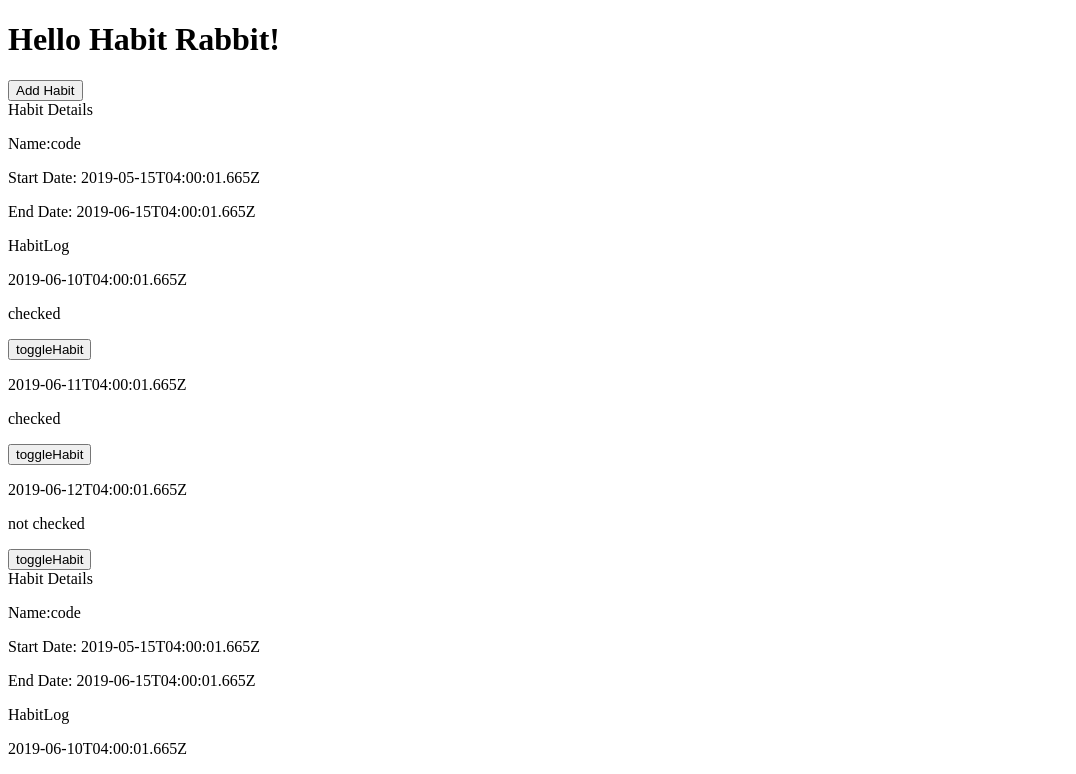
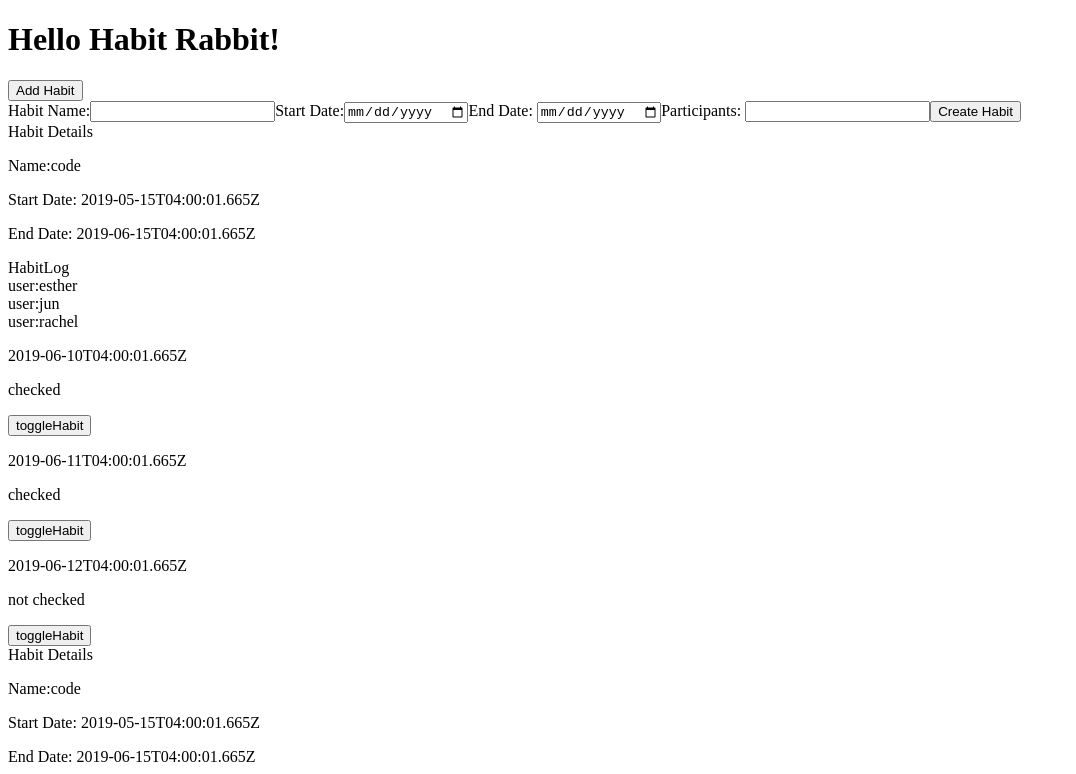
Before and after one commit to cs-eevee/habitrabbit, a React app: page / in a window 1280 px wide. Shown: the top 774 px of the page, without its empty margins (0-1076 px from the left). Built offline with nearby package versions, Linux system fonts and the light colour scheme; the HTML template or start-up script is replaced by a standard one.

Commit message:
add addHabit functionality

```diff
--- a/src/frontend/components/AppContainer.js
+++ b/src/frontend/components/AppContainer.js
@@ -42,7 +42,7 @@ class AppContainer extends Component {
     return (
       <div>
         <button>Add Habit</button>
-        {/* <AddHabit /> */}
+        <AddHabit />
         {this.renderHabitContainers()}
       </div>
     );
--- a/src/frontend/components/habits/AddHabit.js
+++ b/src/frontend/components/habits/AddHabit.js
@@ -1,3 +1,13 @@
+/**
+ * ************************************
+ *
+ * @module AddHabit.js
+ * @author Esther and Bruce
+ * @date 6/15/2019
+ * @description Add habit component for creating habits
+ *
+ * ************************************
+ */
 import React, { Component } from 'react';
 import { connect } from 'react-redux';
 import { bindActionCreators } from 'redux';
@@ -5,19 +15,80 @@ import { bindActionCreators } from 'redux';
 import { addHabit } from './actions';
 
 class AddHabit extends Component {
+  // user is current user
+  // add in habit name
+  // add in start date and end date
+  // invite participants
+
+  constructor() {
+    super();
+    this.state = {
+      name: '',
+      startDate: '',
+      endDate: '',
+      participants: [],
+    };
+  }
+
+  onTextInputChange = (event, state) => {
+    console.log('event target value', event.target.value);
+    this.setState({
+      [state]: event.target.value,
+    });
+  };
+
+  handleSubmit = event => {
+    event.preventDefault();
+    console.log('this.props:', this.props);
+    const { name, startDate, endDate, participants } = this.state;
+    const { addHabit, currentUser } = this.props;
+    addHabit(name, startDate, endDate, participants, currentUser);
+  };
+
   render() {
-    console.log(addHabit);
+    const { name, startDate, endDate, participants } = this.state;
 
     return (
-      <div>
-        <button onClick={() => this.props.addHabit()}>Click me</button>
-      </div>
+      <form onSubmit={e => this.handleSubmit(e)}>
+        <label htmlFor="habit-name" className="habit-name-label">
+          Habit Name:
+          <input
+            type="text"
+            className="habit-name-input"
+            value={name}
+            onChange={e => this.onTextInputChange(e, 'name')}
+          />
+        </label>
+        <label htmlFor="start-date-picker" className="start-date-picker">
+          Start Date:
+          <input
+            type="date"
+            className="smart-date-picker"
+            value={startDate}
+            onChange={e => this.onTextInputChange(e, 'startDate')}
+          />
+        </label>
+        <label
+          htmlFor="end-date-picker"
+          className="end-date-picker"
+          value={endDate}
+          onChange={e => this.onTextInputChange(e, 'endDate')}
+        >
+          End Date: <input type="date" className="end-date-picker" />
+        </label>
+        {/* // TODO: Make this work */}
+        <label htmlFor="participants-input" className="participants-input-label">
+          Participants: <input type="text" className="participants-input" />
+        </label>
+        <input type="submit" className="add-habit-button" value="Create Habit" />
+      </form>
     );
   }
 }
 
 const mapStateToProps = state => ({
   habits: state.habits.habits,
+  currentUser: state.users.currentUser,
 });
 
 const mapDispatchToProps = dispatch => bindActionCreators({ addHabit }, dispatch);
--- a/src/frontend/components/habits/HabitContainer.js
+++ b/src/frontend/components/habits/HabitContainer.js
@@ -24,9 +24,7 @@ class HabitContainer extends Component {
 
   render() {
     const { toggleHabit, habit, habitIndex } = this.props;
-    console.log(this.props.habit);
     const { name, startDate, endDate } = this.props.habit;
-    console.log('name and dates in habitcontainer:', name, startDate);
     return (
       <div>
         <HabitDetails name={name} startDate={startDate} endDate={endDate} />
--- a/src/frontend/components/habits/HabitLog.js
+++ b/src/frontend/components/habits/HabitLog.js
@@ -10,13 +10,14 @@
  */
 
 import React from 'react';
+import HabitParticipants from './HabitParticipants';
 
 const HabitLog = props => {
   /**
    * Maps over a list of habit logs and renders habit's logs
-   * with checked/unchecked
+   * with checked/unchecked.
    *
-   * @return {array} list of user's habits rendered in JSX
+   * @return {array} renders habit name and dates in JSX
    *
    * @example
    * renderHabitLogs()
@@ -34,11 +35,14 @@ const HabitLog = props => {
       );
     });
   };
+  const { participants, log } = props.habit;
+  console.log('props in habitlog:', participants);
 
   return (
     <div>
       <div>HabitLog</div>
-      {renderHabitLogs()}
+      <HabitParticipants participants={participants} />
+      {log && renderHabitLogs()}
     </div>
   );
 };
--- /dev/null
+++ b/src/frontend/components/habits/HabitParticipants.js
@@ -0,0 +1,34 @@
+/**
+ * ************************************
+ *
+ * @module HabitParticipants.js
+ * @author Esther and Bruce
+ * @date 6/14/2019
+ * @description component to hold partipants
+ *
+ * ************************************
+ */
+
+import React from 'react';
+
+const HabitParticipants = props => {
+  const { participants } = props;
+
+  /**
+   * Maps over a list of participants and renders participants (aka: user)
+   *
+   * @return {array} list of user rendered in JSX
+   *
+   * @example
+   * renderParticipants()
+   */
+  const renderParticipants = () => {
+    return participants.map(participant => {
+      return <div>user:{participant.name}</div>;
+    });
+  };
+
+  return <div>{renderParticipants()}</div>;
+};
+
+export default HabitParticipants;
--- a/src/frontend/components/habits/actions.js
+++ b/src/frontend/components/habits/actions.js
@@ -22,10 +22,16 @@ export const TOGGLE_HABIT = 'TOGGLE_HABIT';
  * addHabit('something')
  */
 
-export function addHabit() {
+export function addHabit(name, startDate, endDate, participants, currentUser) {
   return {
     type: ADD_HABIT,
-    payload: 'nothing for now',
+    payload: {
+      name,
+      startDate,
+      endDate,
+      participants,
+      currentUser,
+    },
   };
 }
 
--- a/src/frontend/components/habits/reducer.js
+++ b/src/frontend/components/habits/reducer.js
@@ -54,13 +54,26 @@ const initialState = {
 
 export default function(state = initialState, action) {
   const { type, payload } = action;
+  const { habits } = state;
+  const habitsCopy = [...habits];
   switch (type) {
     case ADD_HABIT:
-      return { ...state, habits: payload };
+      const { name, startDate, endDate, participants, currentUser } = payload;
+      const user = {
+        name: currentUser,
+      };
+      const habitObj = {
+        user,
+        name,
+        startDate,
+        endDate,
+        participants,
+        logs: [],
+      };
+      habitsCopy.push(habitObj);
+      return { ...state, habits: habitsCopy };
     case TOGGLE_HABIT:
       const { habitIndex, logIndex, habit } = payload;
-      const { habits } = state;
-      const habitsCopy = [...habits];
       const habitCopy = Object.assign({}, habit);
       habitCopy.log[logIndex].checked = !habitCopy.log[logIndex].checked;
       habitsCopy[habitIndex] = habitCopy;
--- /dev/null
+++ b/src/frontend/components/users/actions.js
@@ -0,0 +1,2 @@
+export const LOGIN_USER = 'LOGIN_USER';
+export const LOGOUT_USER = 'LOGOUT_USER';
--- /dev/null
+++ b/src/frontend/components/users/reducer.js
@@ -0,0 +1,20 @@
+import LOGIN_USER from './actions';
+
+// set up initial state
+const initialState = {
+  currentUser: 'jun',
+};
+
+// set up function to return new state to the store
+
+export default function(state = initialState, action) {
+  const { type, payload } = action;
+  switch (type) {
+    case LOGIN_USER:
+      return {
+        ...state,
+      };
+    default:
+      return state;
+  }
+}
--- a/src/frontend/rootReducer.js
+++ b/src/frontend/rootReducer.js
@@ -12,9 +12,11 @@
 import { combineReducers } from 'redux';
 
 import habits from './components/habits/reducer';
+import users from './components/users/reducer';
 
 const rootReducer = combineReducers({
   habits,
+  users,
 });
 
 export default rootReducer;
```
